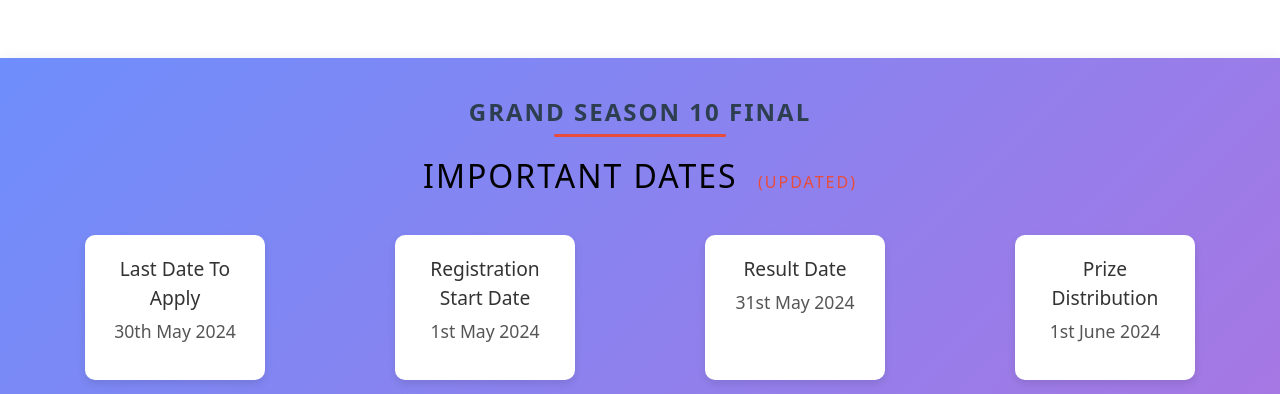
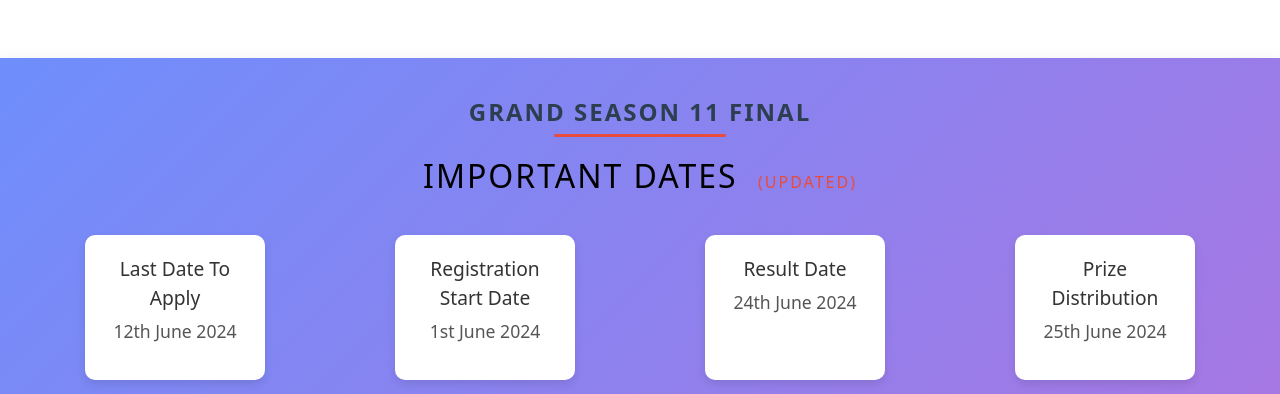
Before and after one commit to kalakritievents/kalakriti-react, a React (Create React App) app: page /art in a window 1280 px wide. Shown: the part 3606-4000 px from the top of the page. Built offline with nearby package versions, Linux system fonts and the light colour scheme.

Commit message:
season 11 Dates

```diff
--- a/src/components/DatesCard.jsx
+++ b/src/components/DatesCard.jsx
@@ -4,24 +4,24 @@ import styles from './ArtEvent.module.css';
 const DatesCard = () => {
   return (
     <div className={styles.datesSection}>
-      <h1 className={styles.mainTitle}>GRAND SEASON 10 FINAL</h1>
+      <h1 className={styles.mainTitle}>GRAND SEASON 11 FINAL</h1>
       <h2 className={styles.sectionTitle}>IMPORTANT DATES <span className={styles.updated}>(Updated)</span></h2>
       <div className={styles.datesContainer}>
         <div className={styles.dateBox}>
           <p className={styles.dateTitle}>Last Date To Apply</p>
-          <p className={styles.date}>30th May 2024</p>
+          <p className={styles.date}>12th June 2024</p>
         </div>
         <div className={styles.dateBox}>
           <p className={styles.dateTitle}>Registration Start Date</p>
-          <p className={styles.date}>1st May 2024</p>
+          <p className={styles.date}>1st June 2024</p>
         </div>
         <div className={styles.dateBox}>
           <p className={styles.dateTitle}>Result Date</p>
-          <p className={styles.date}>31st May 2024</p>
+          <p className={styles.date}>24th June 2024</p>
         </div>
         <div className={styles.dateBox}>
           <p className={styles.dateTitle}>Prize Distribution</p>
-          <p className={styles.date}>1st June 2024</p>
+          <p className={styles.date}>25th June 2024</p>
         </div>
       </div>
     </div>
```
